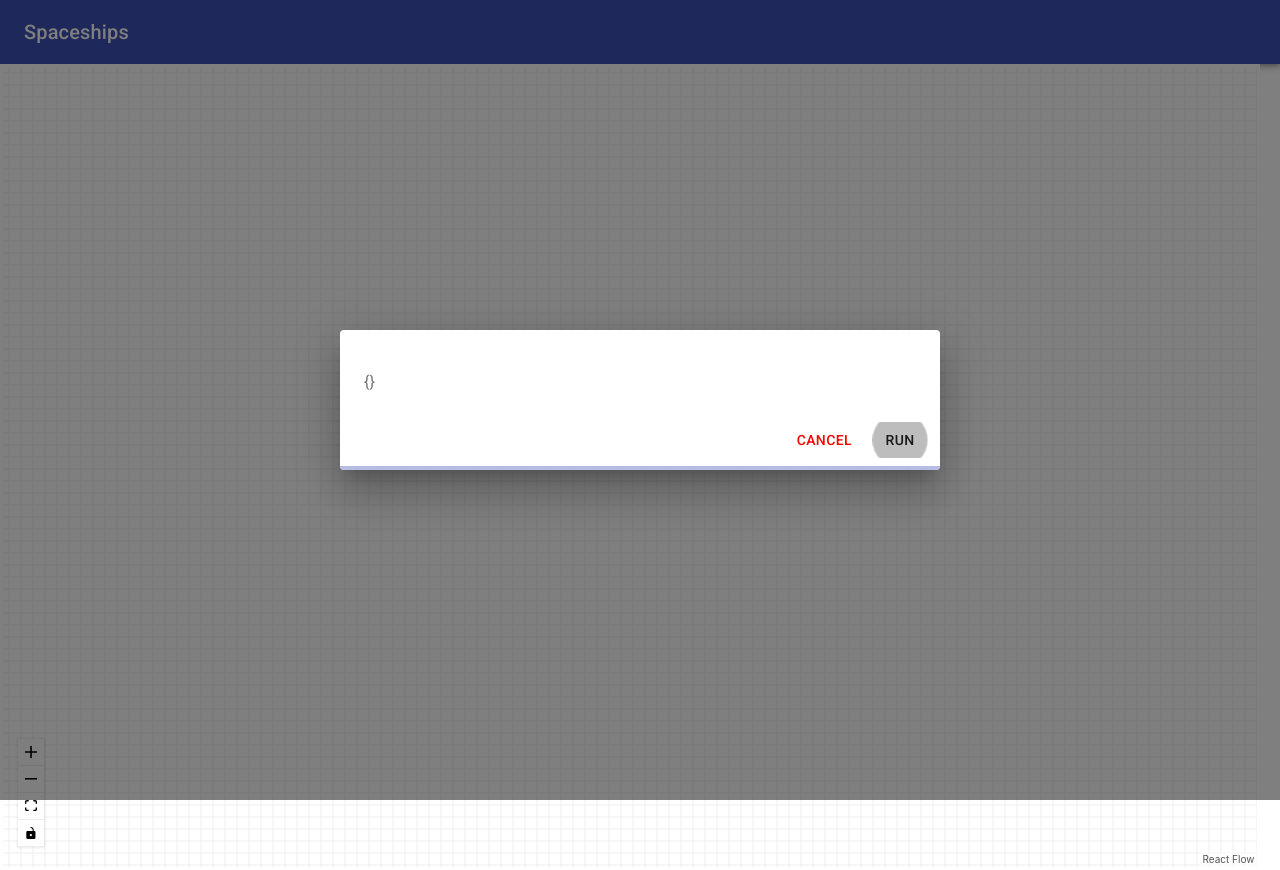
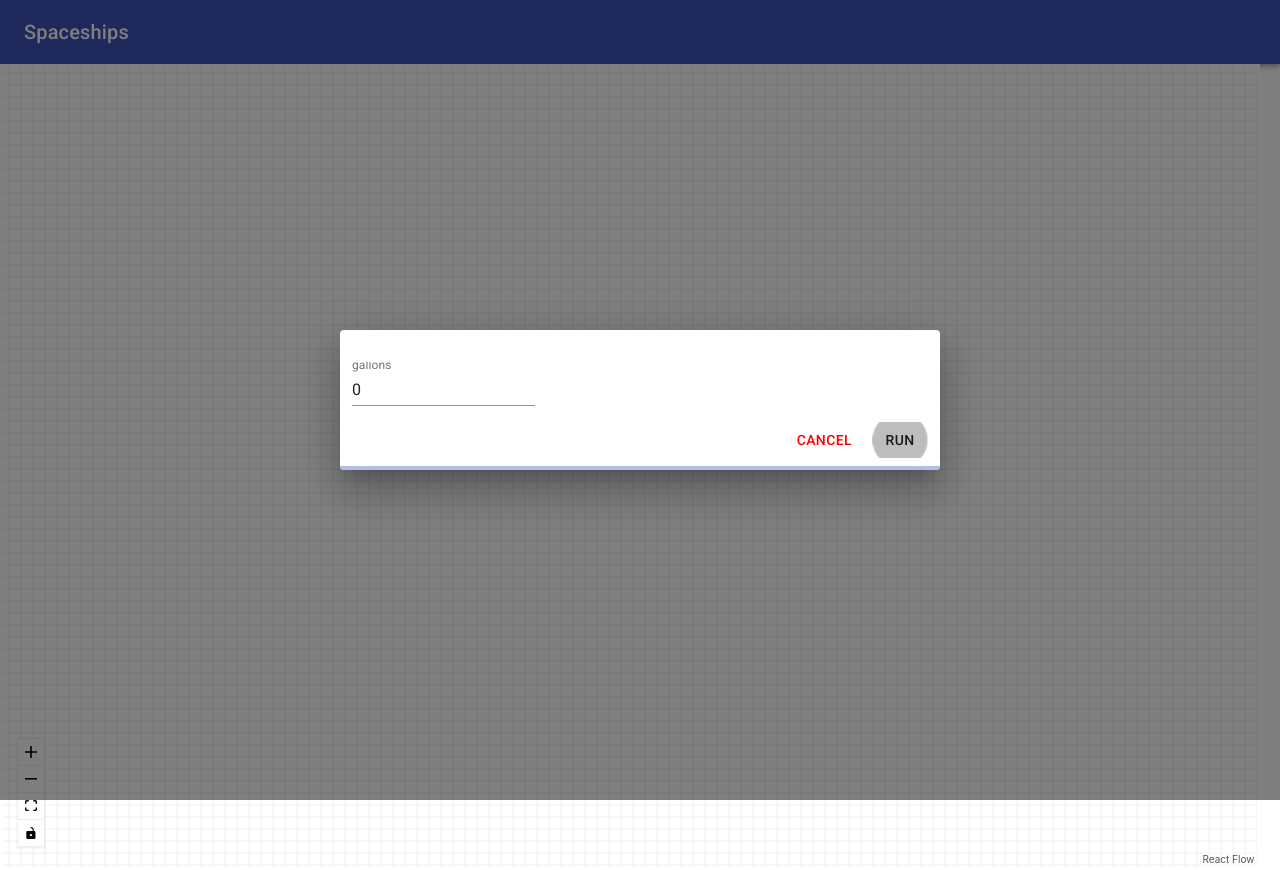
Before and after one commit to omri2861/Spaceships, a React (Create React App) app in the folder client/: page /run/1 in a window 1280 px wide. Built offline with nearby package versions, Linux system fonts and the light colour scheme; no server answers.

Commit message:
Working on creating an automatic form

```diff
--- a/client/package.json
+++ b/client/package.json
@@ -12,6 +12,7 @@
     "@testing-library/user-event": "^12.8.3",
     "axios": "^0.21.1",
     "clsx": "^1.1.1",
+    "formik": "^2.2.9",
     "react": "^17.0.2",
     "react-dom": "^17.0.2",
     "react-flow-renderer": "^9.6.3",
--- /dev/null
+++ b/client/src/components/AutoForm/index.jsx
@@ -0,0 +1,22 @@
+import { Grid, TextField, MenuItem, FormControl } from "@material-ui/core";
+import { useFormik } from "formik";
+
+const typeToComponent = {};
+
+export default function AutoForm(props) {
+  const formDef = { gallons: { type: "int" } };
+  let initialValues = {};
+  for (let fieldName in formDef) {
+    initialValues[fieldName] = 0;
+  }
+
+  const formik = useFormik({ initialValues });
+
+  return (
+    <Grid container spacing={3}>
+      {Object.keys(formDef).map((name) => (
+        <TextField id={name} label={name} {...formik.getFieldProps(name)} />
+      ))}
+    </Grid>
+  );
+}
--- a/client/src/components/Map/Functions/FunctionDialog.jsx
+++ b/client/src/components/Map/Functions/FunctionDialog.jsx
@@ -15,6 +15,7 @@ import { useHistory, useParams } from "react-router";
 import useSnackbar from "../../Snackbar";
 import axios from "axios";
 import io from "socket.io-client";
+import AutoForm from "../../AutoForm";
 
 function LoadingCircle({ show }) {
   if (!show) {
@@ -81,7 +82,7 @@ export default function FunctionDialog() {
       <DialogContent>
         {/* TODO: Add description for each function */}
         <DialogContentText id="function-dialog-description">
-          <Typography>{JSON.stringify(func.args)}</Typography>
+          <AutoForm />
         </DialogContentText>
         <LoadingCircle show={isRunning} />
       </DialogContent>
```
Also changed, not shown: 1 other file (tests, documents, lock files or other folders).
